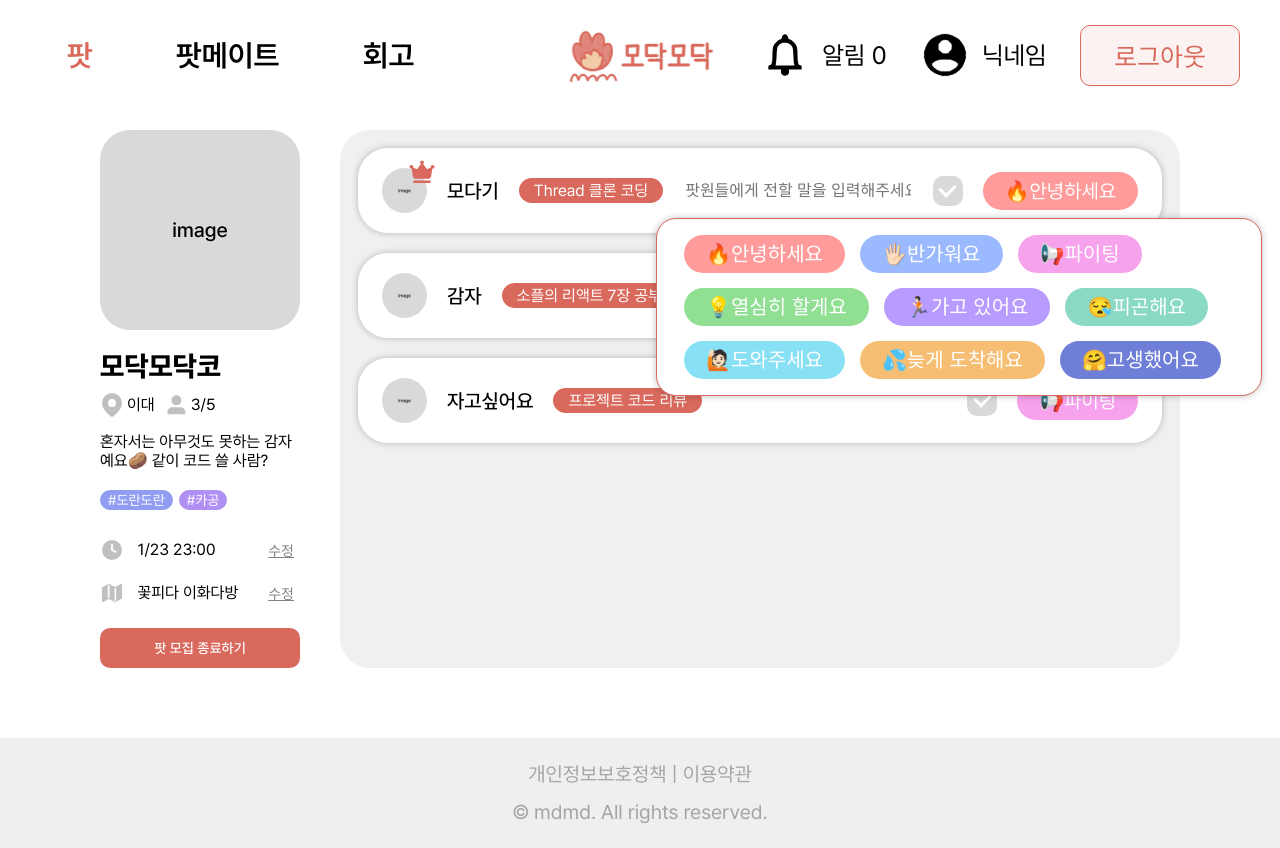
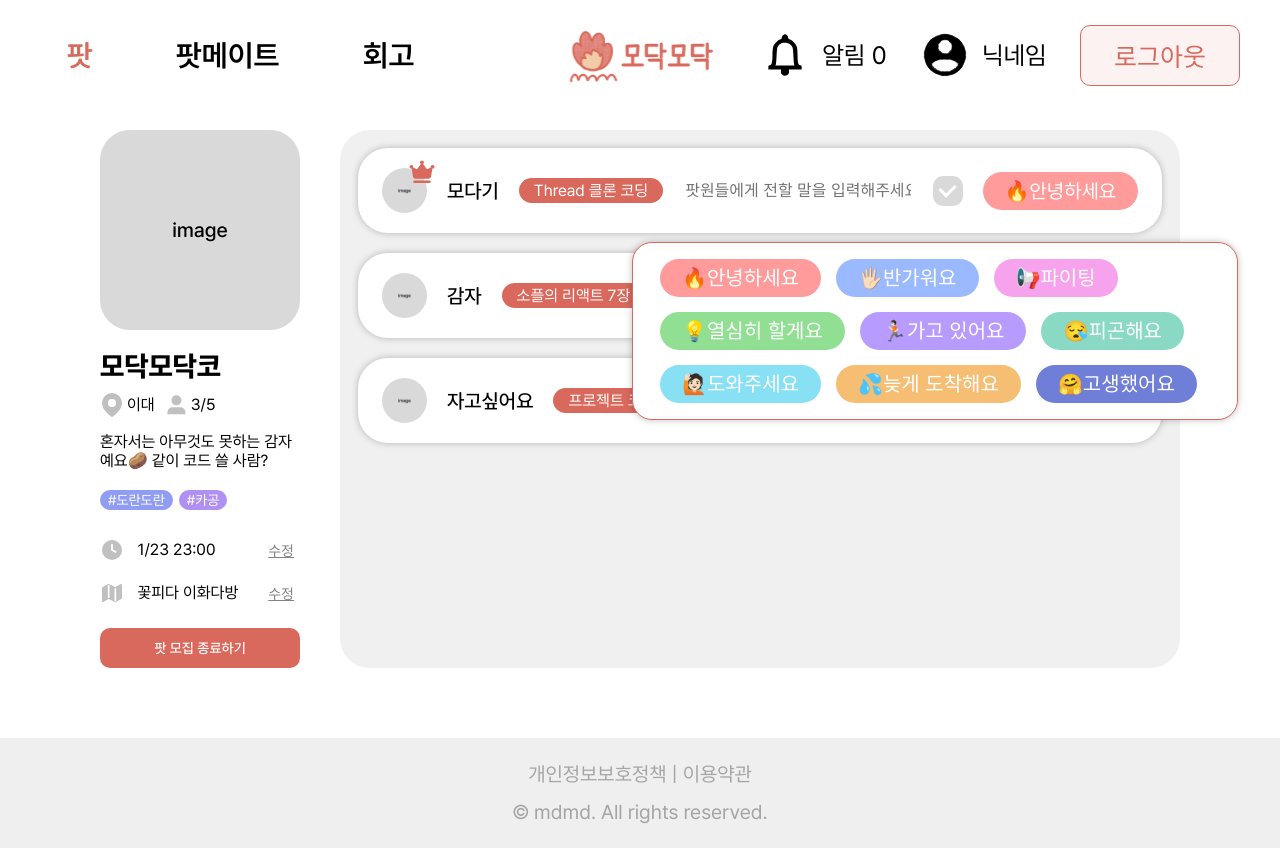
Before and after one commit to ECC-modakmodak/modakmodak-FE, a React (Vite) app: page /pod/1 in a window 1280 px wide. Both pictures are taken after a click on the element "🔥안녕하세요". Built offline with nearby package versions, Linux system fonts and the light colour scheme.

Commit message:
feat(pod-detail): #12 - BadgeContainer z-index 변경

```diff
--- a/src/components/pod/PodMember.jsx
+++ b/src/components/pod/PodMember.jsx
@@ -21,7 +21,9 @@ const Badges = ({ setStatus }) => {
       {BADGE_TYPES.map((type) => (
         <Badge
           key={type}
+          type="button"
           onClick={(e) => {
+            e.preventDefault();
             e.stopPropagation();
             setStatus(type);
           }}
@@ -139,7 +141,12 @@ export default function PodMember({
           />
           {isMe && isBadgesVisible && (
             <>
-              <Overlay onClick={() => setIsBadgesVisible(false)} />
+              <Overlay
+                onClick={(e) => {
+                  e.stopPropagation();
+                  setIsBadgesVisible(false);
+                }}
+              />
               <Badges setStatus={handleStatus} />
             </>
           )}
@@ -158,7 +165,7 @@ const BadgeContainer = styled.div`
   flex-wrap: wrap;
   gap: 15px;
   padding: 16px 27px;
-  z-index: 10;
+  z-index: 1001;
   width: 550px;
   background-color: #ffffff;
   border: 1px solid #d9695c;
@@ -289,6 +296,7 @@ const CustomCheckbox = styled.span`
 `;
 
 const StatusBadgeWrapper = styled.div`
+  position: relative;
   display: flex;
   margin-left: auto;
 `;
```
